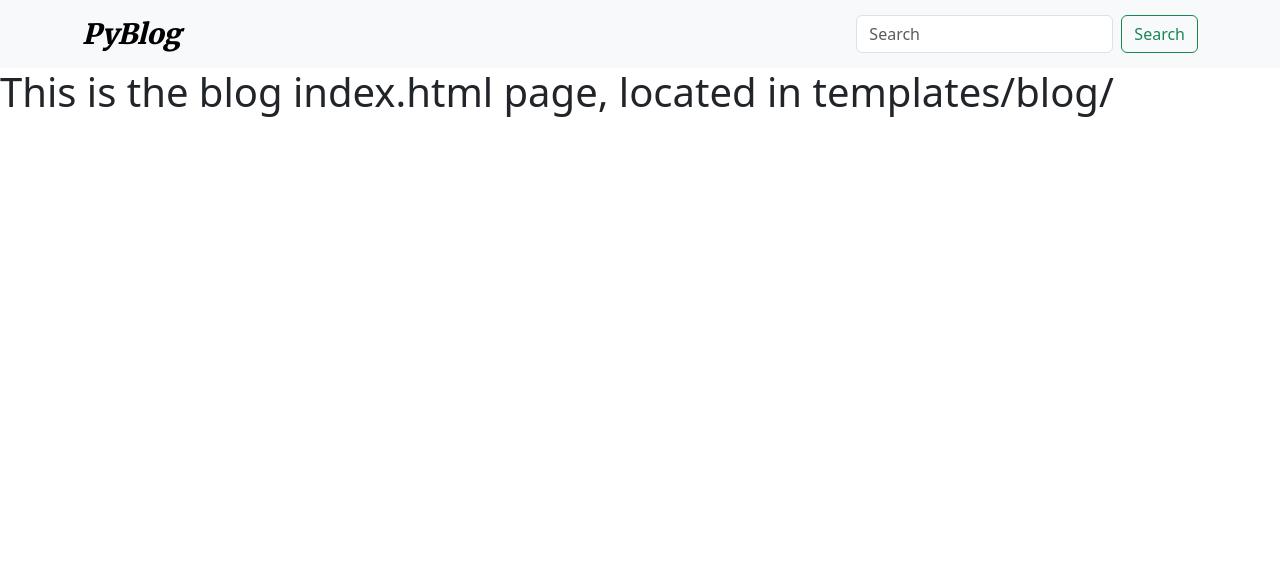
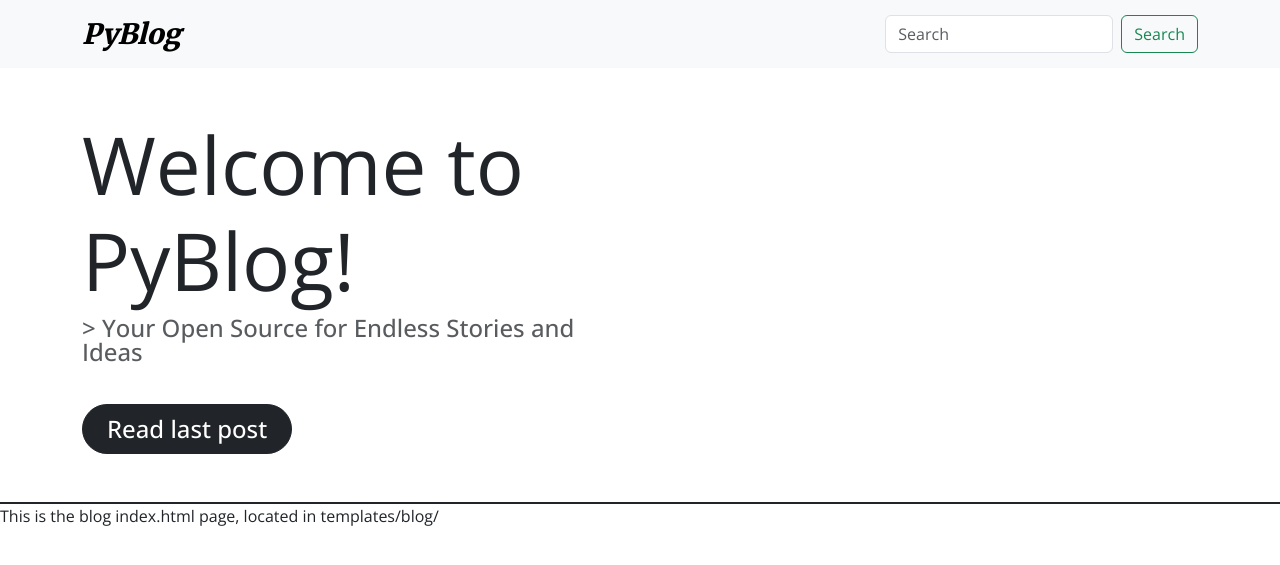
Before and after one commit to Gustavo-Gadelha/PyBlog, a Django app: page / in a window 1280 px wide. Shown: the top 565 px of the page. Run offline with Django 5.2, Linux system fonts and the light colour scheme.

Commit message:
Adicionado template 'splas.html' em 'blog/'

```diff
--- a/static/css/base.css
+++ b/static/css/base.css
@@ -6,7 +6,7 @@
   font-weight: 900;
 }
 
-.test {
+html, body {
   font-family: "Open Sans", sans-serif;
   font-optical-sizing: auto;
   font-weight: 400;
--- a/templates/base.html
+++ b/templates/base.html
@@ -12,7 +12,6 @@
   <body>
     {% block body %}
     {% endblock %}
-
     <script src="https://cdn.jsdelivr.net/npm/bootstrap@5.3.3/dist/js/bootstrap.bundle.min.js" integrity="sha384-YvpcrYf0tY3lHB60NNkmXc5s9fDVZLESaAA55NDzOxhy9GkcIdslK1eN7N6jIeHz" crossorigin="anonymous"></script>
   </body>
 </html>
--- a/templates/blog/index.html
+++ b/templates/blog/index.html
@@ -3,5 +3,7 @@
 
 {% block body %}
 {% include '../navbar.html' %}
-<h1>This is the blog index.html page, located in templates/blog/</h1>
+{% include './splash.html' %}
+
+<p>This is the blog index.html page, located in templates/blog/</p>
 {% endblock %}
--- /dev/null
+++ b/templates/blog/splash.html
@@ -0,0 +1,11 @@
+<div class="border-bottom border-2 border-dark">
+  <div class="container py-4">
+    <div class="row">
+      <div class="col-12 col-md-6 py-1 py-md-4 text-center text-md-start">
+        <h1 class="display-1">Welcome to PyBlog!</h1>
+        <p class="fs-4 lh-1 text-muted fw-medium pb-4">&gt; Your Open Source for Endless Stories and Ideas</p>
+        <button type="button" class="btn btn-dark rounded-pill fw-medium fs-4 px-4">Read last post</button>
+      </div>
+    </div>
+  </div>
+</div>
```
